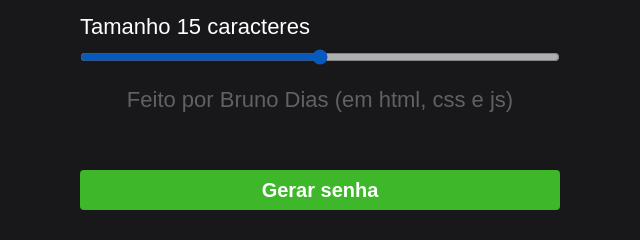
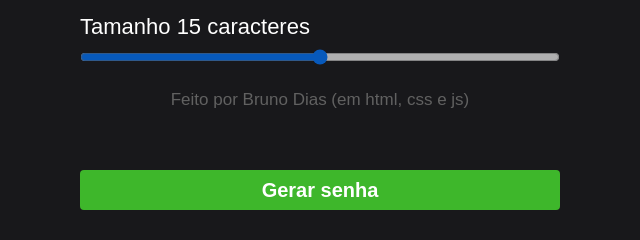
Before and after one commit to brunoferdias/geradordesenha.github.io, a plain HTML site: page index.html in a window 1280 px wide. Shown: the part 324-564 px from the top of the page, 320-960 px from the left. Drawn offline with Linux system fonts and the light colour scheme.

Commit message:
letra credito font

```diff
--- a/style.css
+++ b/style.css
@@ -111,6 +111,7 @@ body{
 }
 
 .credito{
+  font-size: 17px !important;
   height: 60px;
   color: rgb(97, 97, 97) !important;
   display: flex;
@@ -125,5 +126,4 @@ body{
   transform: scale(1.05);
   color: #5e4c4c !important;
 
-
 }
```
